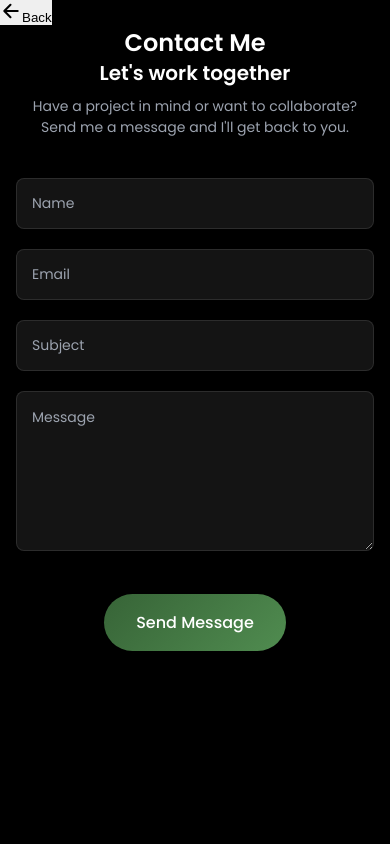
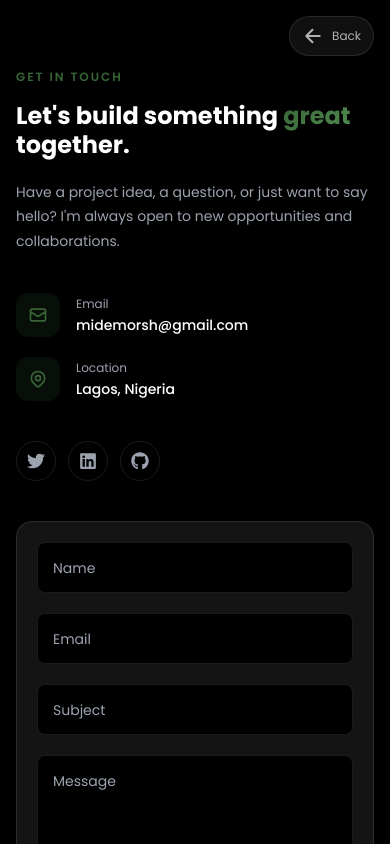
Before and after one commit to MorsH14/morsh, a React (Create React App) app: page /contact in a window 390 px wide. Shown: the top 844 px of the page. Built offline with nearby package versions, Linux system fonts and the light colour scheme.

Commit message:
feat: implement responsive back button, enhance contact and homepage layouts, and add navigation overlay

```diff
--- a/src/index.css
+++ b/src/index.css
@@ -379,6 +379,45 @@ code {
 }
 
 /* ========================================
+   BACK BUTTON (shared across pages)
+   ======================================== */
+.backBtn {
+  position: fixed;
+  top: var(--space-8);
+  right: var(--space-10);
+  display: flex;
+  align-items: center;
+  gap: var(--space-2);
+  padding: var(--space-2) var(--space-4);
+  background: var(--color-bg-glass);
+  backdrop-filter: blur(10px);
+  -webkit-backdrop-filter: blur(10px);
+  border: 1px solid var(--color-border);
+  border-radius: var(--radius-full);
+  color: var(--color-text-secondary);
+  font-size: var(--text-sm);
+  font-family: inherit;
+  cursor: pointer;
+  z-index: 100;
+  transition: all var(--transition-normal) var(--ease-out-expo);
+}
+
+.backBtn:hover {
+  color: var(--color-text);
+  border-color: var(--color-border-hover);
+  background: var(--color-bg-elevated);
+}
+
+@media screen and (max-width: 768px) {
+  .backBtn {
+    top: var(--space-4);
+    right: var(--space-4);
+    padding: var(--space-2) var(--space-3);
+    font-size: var(--text-xs);
+  }
+}
+
+/* ========================================
    SCROLLBAR STYLING
    ======================================== */
 ::-webkit-scrollbar {
--- a/src/pages/about/about.css
+++ b/src/pages/about/about.css
@@ -5,36 +5,6 @@
   background: var(--color-bg);
   padding-bottom: var(--space-20);
   overflow-y: auto;
-}
-
-/* ========================================
-   BACK BUTTON (shared across pages)
-   ======================================== */
-.backBtn {
-  position: fixed;
-  top: var(--space-8);
-  right: var(--space-10);
-  display: flex;
-  align-items: center;
-  gap: var(--space-2);
-  padding: var(--space-2) var(--space-4);
-  background: var(--color-bg-glass);
-  backdrop-filter: blur(10px);
-  -webkit-backdrop-filter: blur(10px);
-  border: 1px solid var(--color-border);
-  border-radius: var(--radius-full);
-  color: var(--color-text-secondary);
-  font-size: var(--text-sm);
-  font-family: inherit;
-  cursor: pointer;
-  z-index: 100;
-  transition: all var(--transition-normal) var(--ease-out-expo);
-}
-
-.backBtn:hover {
-  color: var(--color-text);
-  border-color: var(--color-border-hover);
-  background: var(--color-bg-elevated);
 }
 
 /* ========================================
@@ -143,9 +113,9 @@
 
 .servicesGrid {
   display: grid;
-  grid-template-columns: repeat(3, 1fr);
-  gap: var(--space-6);
-  max-width: 1000px;
+  grid-template-columns: repeat(4, 1fr);
+  gap: var(--space-5);
+  max-width: 1100px;
   margin: 0 auto;
 }
 
@@ -268,7 +238,7 @@
 /* ========================================
    RESPONSIVE
    ======================================== */
-@media screen and (max-width: 900px) {
+@media screen and (max-width: 1000px) {
   .servicesGrid {
     grid-template-columns: repeat(2, 1fr);
   }
@@ -281,11 +251,6 @@
 
   .aboutText h3 {
     font-size: var(--text-lg);
-  }
-
-  .backBtn {
-    top: var(--space-4);
-    right: var(--space-4);
   }
 }
 
--- a/src/pages/contact/contact.css
+++ b/src/pages/contact/contact.css
@@ -6,29 +6,128 @@
   overflow-y: auto;
 }
 
-.contact-content {
-  max-width: 600px;
+/* ========================================
+   SPLIT LAYOUT
+   ======================================== */
+.contact-wrapper {
+  display: grid;
+  grid-template-columns: 1fr 1fr;
+  gap: var(--space-12);
+  max-width: 1050px;
   margin: 0 auto;
-  padding: 0 var(--space-6);
+  padding: var(--space-20) var(--space-8) var(--space-12);
+  align-items: start;
 }
 
-.contact-subtitle {
-  text-align: center;
-  font-size: var(--text-xl);
+/* ========================================
+   LEFT — INFO SIDE
+   ======================================== */
+.contact-tag {
+  display: inline-block;
+  font-size: var(--text-xs);
   font-weight: var(--font-semibold);
-  margin-bottom: var(--space-2);
+  letter-spacing: 2px;
+  text-transform: uppercase;
+  color: var(--color-primary);
+  margin-bottom: var(--space-4);
+}
+
+.contact-heading {
+  font-size: clamp(var(--text-2xl), 4vw, var(--text-4xl));
+  font-weight: var(--font-bold);
+  line-height: var(--leading-tight);
+  margin-bottom: var(--space-5);
 }
 
 .contact-desc {
-  text-align: center;
   color: var(--color-text-muted);
   font-size: var(--text-sm);
+  line-height: var(--leading-relaxed);
   margin-bottom: var(--space-10);
 }
 
+/* Contact detail items */
+.contact-details {
+  display: flex;
+  flex-direction: column;
+  gap: var(--space-5);
+  margin-bottom: var(--space-10);
+}
+
+.contact-detail-item {
+  display: flex;
+  align-items: center;
+  gap: var(--space-4);
+}
+
+.contact-detail-icon {
+  width: 44px;
+  height: 44px;
+  display: flex;
+  align-items: center;
+  justify-content: center;
+  border-radius: var(--radius-lg);
+  background: var(--color-primary-light);
+  color: var(--color-primary);
+  flex-shrink: 0;
+}
+
+.contact-detail-label {
+  display: block;
+  font-size: var(--text-xs);
+  color: var(--color-text-muted);
+  margin-bottom: 2px;
+}
+
+.contact-detail-value {
+  display: block;
+  font-size: var(--text-sm);
+  font-weight: var(--font-medium);
+  color: var(--color-text);
+  text-decoration: none;
+  transition: color var(--transition-fast);
+}
+
+a.contact-detail-value:hover {
+  color: var(--color-primary);
+}
+
+/* Social links */
+.contact-socials {
+  display: flex;
+  gap: var(--space-3);
+}
+
+.contact-social-link {
+  width: 40px;
+  height: 40px;
+  display: flex;
+  align-items: center;
+  justify-content: center;
+  border-radius: var(--radius-full);
+  border: 1px solid var(--color-border);
+  color: var(--color-text-muted);
+  text-decoration: none;
+  transition: all var(--transition-normal) var(--ease-out-expo);
+}
+
+.contact-social-link:hover {
+  color: var(--color-primary);
+  border-color: var(--color-primary);
+  background: var(--color-primary-light);
+  transform: translateY(-2px);
+}
+
 /* ========================================
-   FORM LAYOUT
+   RIGHT — FORM SIDE
    ======================================== */
+.contact-form-wrapper {
+  background: var(--color-bg-card);
+  border: 1px solid var(--color-border);
+  border-radius: var(--radius-xl);
+  padding: var(--space-8);
+}
+
 .contactForm {
   display: flex;
   flex-direction: column;
@@ -51,7 +150,7 @@
 .form-input {
   width: 100%;
   padding: var(--space-4) var(--space-4) var(--space-2);
-  background: var(--color-bg-card);
+  background: var(--color-bg);
   border: 1px solid var(--color-border);
   border-radius: var(--radius-md);
   color: var(--color-text);
@@ -94,7 +193,7 @@
    TEXTAREA
    ======================================== */
 .form-textarea {
-  min-height: 160px;
+  min-height: 140px;
   resize: vertical;
 }
 
@@ -114,9 +213,9 @@
    SUBMIT BUTTON
    ======================================== */
 .submit-btn {
-  align-self: center;
+  align-self: flex-start;
   min-width: 180px;
-  margin-top: var(--space-4);
+  margin-top: var(--space-2);
   padding: var(--space-4) var(--space-8);
   font-size: var(--text-base);
 }
@@ -131,12 +230,37 @@
 /* ========================================
    RESPONSIVE
    ======================================== */
-@media screen and (max-width: 600px) {
+@media screen and (max-width: 768px) {
+  .contact-wrapper {
+    grid-template-columns: 1fr;
+    gap: var(--space-10);
+    padding: var(--space-16) var(--space-6) var(--space-10);
+  }
+
+  .contact-heading {
+    font-size: var(--text-2xl);
+  }
+
+  .contact-form-wrapper {
+    padding: var(--space-6);
+  }
+
   .form-row {
     grid-template-columns: 1fr;
   }
 
-  .contact-content {
-    padding: 0 var(--space-4);
+  .submit-btn {
+    align-self: stretch;
+    width: 100%;
   }
 }
+
+@media screen and (max-width: 480px) {
+  .contact-wrapper {
+    padding: var(--space-16) var(--space-4) var(--space-8);
+  }
+
+  .contact-form-wrapper {
+    padding: var(--space-5);
+  }
+}
--- a/src/pages/contact/contact.js
+++ b/src/pages/contact/contact.js
@@ -3,9 +3,36 @@ import { useNavigate } from "react-router-dom";
 import { motion } from "framer-motion";
 import "./contact.css";
 import { IoArrowBack } from "react-icons/io5";
+import { HiOutlineMail, HiOutlineLocationMarker } from "react-icons/hi";
+import { FaTwitter, FaGithub } from "react-icons/fa6";
+import { FaLinkedin } from "react-icons/fa";
 import { Toaster, toast } from "sonner";
 import { useForm, ValidationError } from "@formspree/react";
 import AnimatedPage from "../../components/AnimatedPage";
+
+const contactInfo = [
+  {
+    Icon: HiOutlineMail,
+    label: "Email",
+    value: "midemorsh@gmail.com",
+    href: "mailto:midemorsh@gmail.com",
+  },
+  {
+    Icon: HiOutlineLocationMarker,
+    label: "Location",
+    value: "Lagos, Nigeria",
+  },
+];
+
+const socialLinks = [
+  { href: "https://x.com/midemorsh", Icon: FaTwitter, label: "Twitter" },
+  {
+    href: "https://www.linkedin.com/in/olamide-alade-a86304360",
+    Icon: FaLinkedin,
+    label: "LinkedIn",
+  },
+  { href: "https://github.com/MorsH14", Icon: FaGithub, label: "GitHub" },
+];
 
 const Contact = () => {
   const navigate = useNavigate();
@@ -42,35 +69,83 @@ const Contact = () => {
 
   return (
     <AnimatedPage className="contactSection">
-      <button className="backBtn" onClick={() => navigate(-1)} aria-label="Go back">
+      <button
+        className="backBtn"
+        onClick={() => navigate(-1)}
+        aria-label="Go back"
+      >
         <IoArrowBack size={22} />
         <span>Back</span>
       </button>
 
+      <Toaster position="top-center" richColors />
+
+      <div className="contact-wrapper">
+        {/* Left — Info Side */}
         <motion.div
-        className="section-header flex-center flex-column"
-        initial={{ opacity: 0, y: 20 }}
-        animate={{ opacity: 1, y: 0 }}
-        transition={{ duration: 0.5 }}
+          className="contact-info"
+          initial={{ opacity: 0, x: -30 }}
+          animate={{ opacity: 1, x: 0 }}
+          transition={{ duration: 0.6, ease: [0.16, 1, 0.3, 1] }}
         >
-        <h1 className="heading-2">Contact Me</h1>
-        <div className="hrLine"></div>
+          <span className="contact-tag">Get in Touch</span>
+          <h1 className="contact-heading">
+            Let's build something <span className="text-gradient">great</span>{" "}
+            together.
+          </h1>
+          <p className="contact-desc">
+            Have a project idea, a question, or just want to say hello? I'm
+            always open to new opportunities and collaborations.
+          </p>
+
+          <div className="contact-details">
+            {contactInfo.map(({ Icon, label, value, href }) => (
+              <div key={label} className="contact-detail-item">
+                <div className="contact-detail-icon">
+                  <Icon size={20} />
+                </div>
+                <div>
+                  <span className="contact-detail-label">{label}</span>
+                  {href ? (
+                    <a href={href} className="contact-detail-value">
+                      {value}
+                    </a>
+                  ) : (
+                    <span className="contact-detail-value">{value}</span>
+                  )}
+                </div>
+              </div>
+            ))}
+          </div>
+
+          <div className="contact-socials">
+            {socialLinks.map(({ href, Icon, label }) => (
+              <a
+                key={label}
+                href={href}
+                className="contact-social-link"
+                target="_blank"
+                rel="noopener noreferrer"
+                aria-label={label}
+              >
+                <Icon size={18} />
+              </a>
+            ))}
+          </div>
         </motion.div>
 
+        {/* Right — Form Side */}
         <motion.div
-        className="contact-content"
-        initial={{ opacity: 0, y: 30 }}
-        animate={{ opacity: 1, y: 0 }}
-        transition={{ delay: 0.2, duration: 0.5 }}
+          className="contact-form-wrapper"
+          initial={{ opacity: 0, x: 30 }}
+          animate={{ opacity: 1, x: 0 }}
+          transition={{ delay: 0.15, duration: 0.6, ease: [0.16, 1, 0.3, 1] }}
         >
-        <h3 className="contact-subtitle">Let's work together</h3>
-        <p className="contact-desc">
-          Have a project in mind or want to collaborate? Send me a message and I'll get back to you.
-        </p>
-
-        <Toaster position="top-center" richColors />
-
-        <form onSubmit={customSubmit} className="contactForm" aria-label="Contact form">
+          <form
+            onSubmit={customSubmit}
+            className="contactForm"
+            aria-label="Contact form"
+          >
             <div className="form-row">
               <div className="form-group">
                 <input
@@ -84,7 +159,9 @@ const Contact = () => {
                   required
                   aria-required="true"
                 />
-              <label htmlFor="name" className="form-label">Name</label>
+                <label htmlFor="name" className="form-label">
+                  Name
+                </label>
               </div>
 
               <div className="form-group">
@@ -99,8 +176,14 @@ const Contact = () => {
                   required
                   aria-required="true"
                 />
-              <label htmlFor="email" className="form-label">Email</label>
-              <ValidationError prefix="Email" field="email" errors={state.errors} />
+                <label htmlFor="email" className="form-label">
+                  Email
+                </label>
+                <ValidationError
+                  prefix="Email"
+                  field="email"
+                  errors={state.errors}
+                />
               </div>
             </div>
 
@@ -116,7 +199,9 @@ const Contact = () => {
                 required
                 aria-required="true"
               />
-            <label htmlFor="subject" className="form-label">Subject</label>
+              <label htmlFor="subject" className="form-label">
+                Subject
+              </label>
             </div>
 
             <div className="form-group">
@@ -130,8 +215,14 @@ const Contact = () => {
                 required
                 aria-required="true"
               />
-            <label htmlFor="message" className="form-label">Message</label>
-            <ValidationError prefix="Message" field="message" errors={state.errors} />
+              <label htmlFor="message" className="form-label">
+                Message
+              </label>
+              <ValidationError
+                prefix="Message"
+                field="message"
+                errors={state.errors}
+              />
             </div>
 
             <button
@@ -143,6 +234,7 @@ const Contact = () => {
             </button>
           </form>
         </motion.div>
+      </div>
     </AnimatedPage>
   );
 };
--- a/src/pages/homepage/home.css
+++ b/src/pages/homepage/home.css
@@ -235,6 +235,13 @@ nav {
 }
 
 /* ========================================
+   NAV OVERLAY (hidden on desktop)
+   ======================================== */
+.nav-overlay {
+  display: none;
+}
+
+/* ========================================
    MOBILE RESPONSIVE
    ======================================== */
 @media screen and (max-width: 768px) {
@@ -248,12 +255,33 @@ nav {
     justify-content: center;
   }
 
+  /* Backdrop overlay */
+  .nav-overlay {
+    display: block;
+    position: fixed;
+    inset: 0;
+    background: rgba(0, 0, 0, 0.6);
+    backdrop-filter: blur(4px);
+    -webkit-backdrop-filter: blur(4px);
+    z-index: 999;
+    opacity: 0;
+    pointer-events: none;
+    transition: opacity 0.3s ease;
+  }
+
+  .nav-overlay.active {
+    opacity: 1;
+    pointer-events: auto;
+  }
+
+  /* Sidebar menu */
   .navContainer {
     position: fixed;
     top: 0;
     right: 0;
     width: 280px;
     height: 100vh;
+    height: 100dvh;
     background: rgba(10, 10, 10, 0.98);
     backdrop-filter: blur(20px);
     -webkit-backdrop-filter: blur(20px);
@@ -264,11 +292,23 @@ nav {
     transform: translateX(100%);
     transition: transform 0.4s var(--ease-out-expo);
     z-index: 1000;
+    border-left: 1px solid var(--color-border);
   }
 
   .navContainer.navMedia {
     transform: translateX(0);
   }
+
+  /* Stagger nav links when menu opens */
+  .navContainer.navMedia li {
+    opacity: 0;
+    animation: navLinkSlide 0.4s var(--ease-out-expo) forwards;
+  }
+
+  .navContainer.navMedia li:nth-child(1) { animation-delay: 0.1s; }
+  .navContainer.navMedia li:nth-child(2) { animation-delay: 0.15s; }
+  .navContainer.navMedia li:nth-child(3) { animation-delay: 0.2s; }
+  .navContainer.navMedia li:nth-child(4) { animation-delay: 0.25s; }
 
   .nav-link {
     font-size: var(--text-xl);
@@ -296,6 +336,17 @@ nav {
   }
 }
 
+@keyframes navLinkSlide {
+  from {
+    opacity: 0;
+    transform: translateX(20px);
+  }
+  to {
+    opacity: 1;
+    transform: translateX(0);
+  }
+}
+
 @media screen and (max-width: 480px) {
   .hero-title {
     font-size: 2rem;
```
Also changed, not shown: src/pages/about/about.js (+32 -23 lines), src/pages/homepage/home.js (+15 -2 lines). Lines whose indentation alone changed are shown as unchanged.
